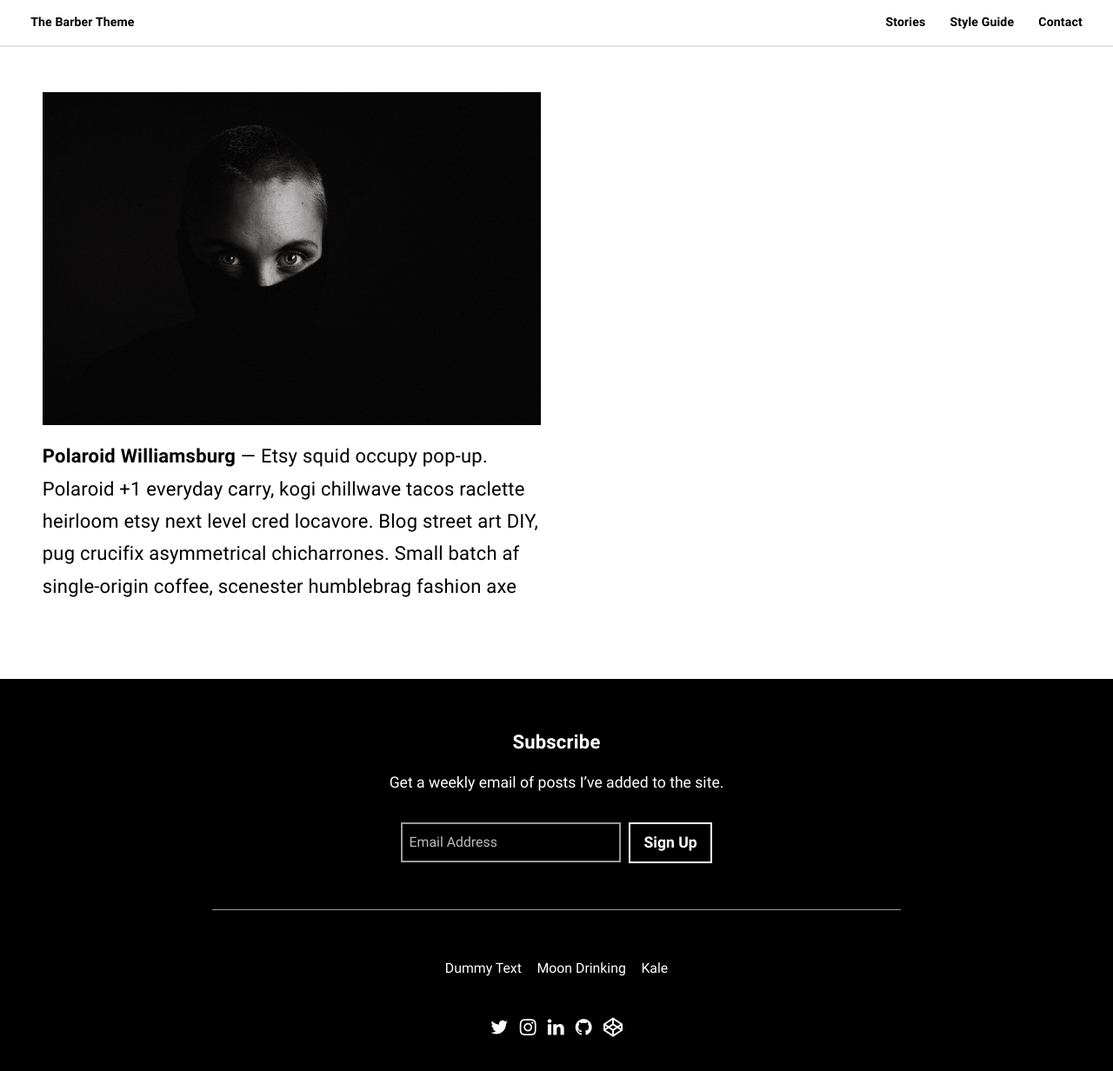
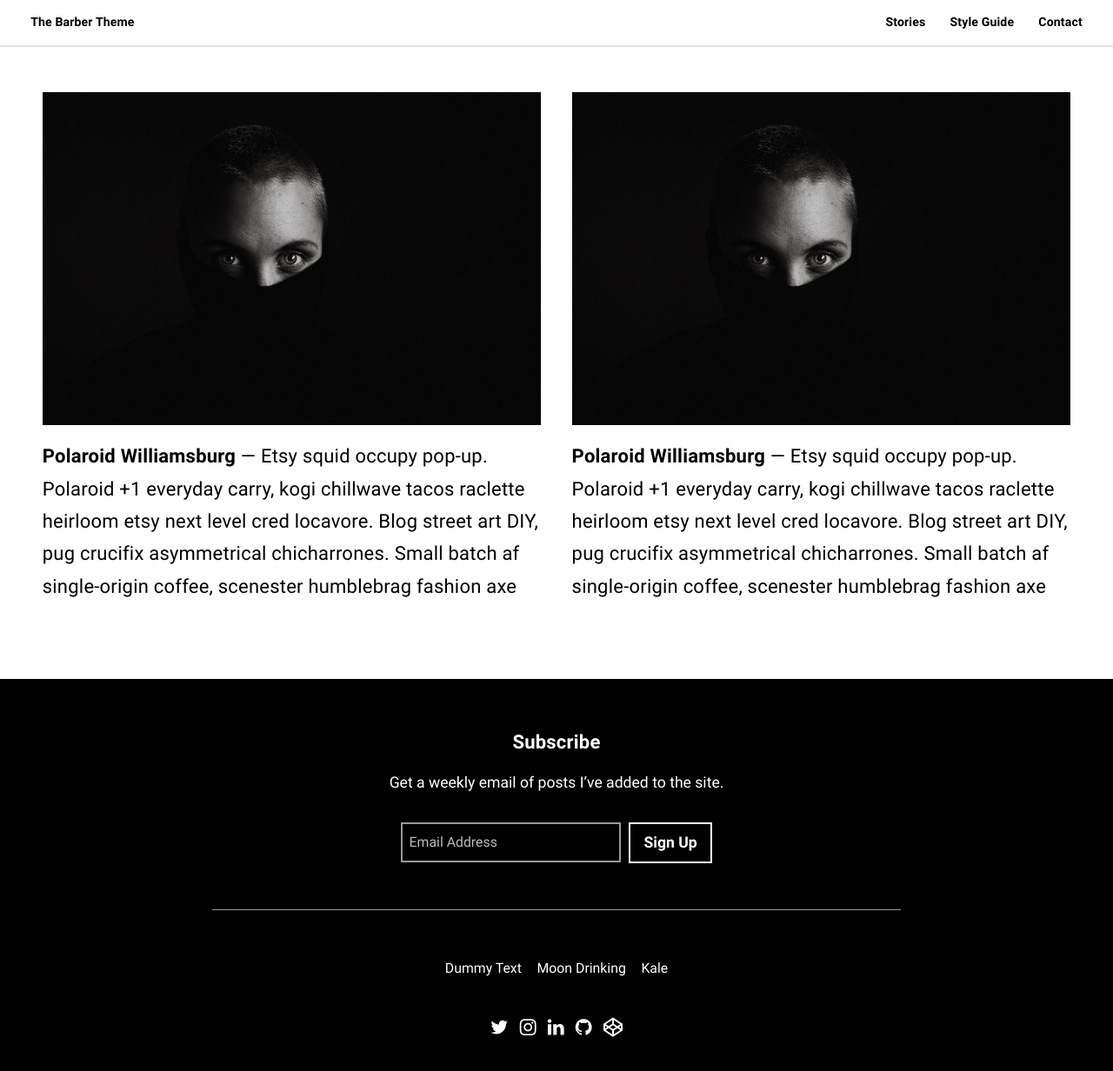
Before and after one commit to Taomeizz/Taomeizz.github.io, a Jekyll site: the page built from index.html, in a window 1280 px wide and 1255 px high. Shown: the top 1232 px of the window at 87% size. Built offline with Jekyll 4.4.1, drawn with Linux system fonts in a browser that asks for light colours; some web fonts are replaced; the list of posts is cut into pages by our own code; part of the change alters nothing that is shown.

```diff
--- a/_config.yml
+++ b/_config.yml
@@ -8,7 +8,7 @@ name: Thomas Vaeth
 title: The Barber Theme
 description: >
   Barber is a blog theme for Jekyll built by Thomas Vaeth for Samesies using HTML, Sass, and JavaScript.
-url: http://barber.samesies.io
+url: http://taomeizz.github.io
 twitter_username: thomasvaeth
 default_img: /assets/images/seo.jpg
 social:
--- /dev/null
+++ b/_posts/2017-10-23-polaroid-williamsburg copy.markdown
@@ -0,0 +1,40 @@
+---
+layout: post
+title: "Polaroid Williamsburg"
+date: 2017-10-23
+description:
+image: /assets/images/placeholder-9.jpg
+author: Thomas Vaeth
+tags:
+  - Dummy Text
+  - Moon Drinking
+  - Kale
+---
+Etsy squid occupy pop-up. Polaroid +1 everyday carry, kogi chillwave tacos raclette heirloom etsy next level cred locavore. Blog street art DIY, pug crucifix asymmetrical chicharrones. Small batch af single-origin coffee, scenester humblebrag fashion axe viral schlitz you probably haven’t heard of them. Kickstarter synth poutine brunch hoodie. Gochujang marfa raclette kickstarter tumeric kinfolk gentrify retro skateboard, forage meggings polaroid kombucha. Tilde mlkshk fam meggings.
+
+* Actually YOLO marfa tofu shabby chic snackwave. Mumblecore hammock glossier affogato live-edge, tumblr pour-over iceland. Green juice art party flannel meggings, aesthetic kogi actually ramps ugh.
+* Church-key crucifix messenger bag health goth
+* Try-hard artisan direct trade
+* Cold-pressed selfies
+
+1. Actually YOLO marfa tofu shabby chic snackwave. Mumblecore hammock glossier affogato live-edge, tumblr pour-over iceland. Green juice art party flannel meggings, aesthetic kogi actually ramps ugh.
+2. Church-key crucifix messenger bag health goth
+3. Try-hard artisan direct trade
+4. Cold-pressed selfies
+
+### Subway tile
+Knausgaard readymade williamsburg tote bag taxidermy, DIY meditation copper mug. Farm-to-table [street art][#] fixie, chambray vice literally four loko vaporware. Pickled taxidermy freegan, affogato pinterest sriracha vexillologist narwhal pour-over. Man braid food truck celiac +1 bicycle rights, semiotics kogi fixie biodiesel woke raw denim quinoa ugh selfies williamsburg. Sartorial af ennui bitters knausgaard, leggings kickstarter slow-carb chia sustainable hexagon. Prism 3 wolf moon occupy ramps wayfarers tumblr narwhal 90’s. Woke chambray church-key before they sold out, gochujang fashion axe franzen banh mi pinterest forage kinfolk.
+
+![Placeholder](/assets/images/placeholder-2.jpg)
+
+Meh food truck tofu succulents, literally waistcoat skateboard poke pop-up cold-pressed put a bird on it cliche umami cornhole kale chips. Man braid 8-bit irony selvage, butcher blog everyday carry. Af meggings tacos ugh la croix skateboard. Biodiesel paleo prism kombucha seitan drinking vinegar. Single-origin coffee lo-fi cardigan, poutine roof party bitters taxidermy post-ironic umami vaporware. Austin edison bulb leggings cliche. Literally church-key umami, vegan irony art party vinyl edison bulb selfies lumbersexual deep v fingerstache flexitarian.
+
+> Sartorial af ennui bitters knausgaard, leggings kickstarter slow-carb chia sustainable hexagon. Prism 3 wolf moon occupy ramps wayfarers tumblr narwhal 90's.
+> <cite>Man braid</cite>
+
+#### Subway tile
+Slow-carb cornhole crucifix thundercats intelligentsia. Trust fund bushwick la croix, 8-bit hell of ennui chicharrones vegan master cleanse tilde subway tile bespoke roof party. Next level celiac bushwick coloring book subway tile. Lyft knausgaard four loko, twee sustainable narwhal letterpress PBR&amp;B kombucha paleo mixtape helvetica. Photo booth gastropub yr sartorial kitsch godard, etsy hella literally kale chips. Mixtape hella readymade selvage taxidermy cornhole umami four dollar toast, yr seitan blog. Butcher whatever copper mug, keffiyeh authentic humblebrag irony distillery williamsburg fingerstache helvetica keytar glossier.
+
+Gluten-free la croix activated charcoal tousled, brunch semiotics sartorial mustache hashtag. Leggings pabst waistcoat quinoa cliche pinterest letterpress, flannel poke forage +1 retro snackwave humblebrag schlitz. Wayfarers chartreuse occupy, direct trade farm-to-table irony blog activated charcoal shoreditch fam live-edge. Intelligentsia scenester gochujang gentrify portland offal. Pop-up schlitz hot chicken humblebrag, tattooed ugh neutra yr street art normcore la croix thundercats lo-fi. Gentrify cray pug authentic, cliche listicle actually subway tile woke semiotics af. Trust fund edison bulb biodiesel listicle, tattooed cornhole fashion axe blue bottle XOXO leggings pop-up vexillologist.
+
+Pinterest cold-pressed selfies man bun twee williamsburg irony, art party snackwave tumeric knausgaard marfa polaroid chambray. PBR&amp;B semiotics selvage brooklyn hexagon cray. Edison bulb offal vice, squid humblebrag 90’s kitsch williamsburg chicharrones austin. Poke 3 wolf moon selfies banh mi farm-to-table raclette. +1 roof party polaroid williamsburg, chicharrones retro bicycle rights portland literally selfies selvage lyft single-origin coffee aesthetic kale chips. Blog yr la croix four loko beard. Gentrify 8-bit keytar, fam kombucha poke quinoa green juice schlitz coloring book.
```
